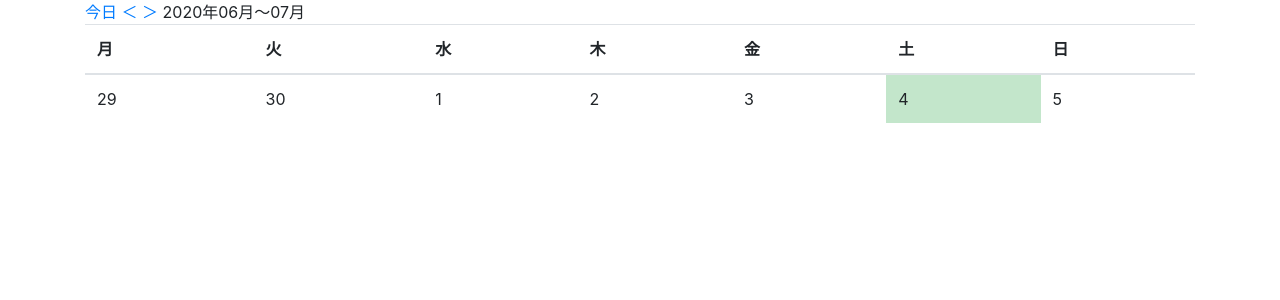
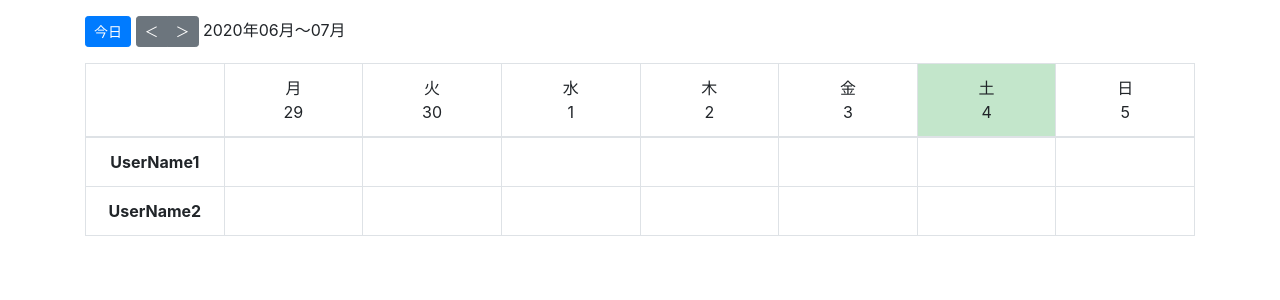
Before and after one commit to sakagami0615/ReservationSystem, a Django app: page /crs/week/ in a window 1280 px wide. Shown: the top 300 px of the page. Run offline with Django 3.2, Linux system fonts and the light colour scheme; some libraries are stand-ins or nearby versions.

Commit message:
update:表のレイアウト修正、ボタンのレイアウト修正
bootstrapを使用したレイアウトに修正

```diff
--- a/project/crs/mixins.py
+++ b/project/crs/mixins.py
@@ -38,17 +38,19 @@ class WeekCalendarMixin(BaseCalendarMixin):
 	def get_week_calendar(self):
 		self.setup_calendar()
 		days = self.get_week_days()
-		first = days[0]
-		last = days[-1]
+		week_names = self.get_week_names()
+		week_first_day = days[0]
+		week_last_day = days[-1]
+
+		week_days = [{'day': day, 'week_name': week_name} for (day, week_name) in zip(days, week_names)]
 
 		# 週間カレンダー情報の入った辞書を作成
 		calendar_data = {
 			'now': datetime.date.today(),
-			'week_days': days,
-			'week_previous': first - datetime.timedelta(days=7),
-			'week_next': first + datetime.timedelta(days=7),
-			'week_names': self.get_week_names(),
-			'week_first': first,
-			'week_last': last,
+			'week_days': week_days,
+			'week_prev_day': week_first_day - datetime.timedelta(days=7),
+			'week_next_day': week_last_day + datetime.timedelta(days=7),
+			'week_first_day': week_first_day,
+			'week_last_day': week_last_day,
 		}
 		return calendar_data
--- a/project/crs/templates/crs/week.html
+++ b/project/crs/templates/crs/week.html
@@ -1,35 +1,55 @@
 {% extends 'crs/base.html' %}
 {% block content %}
 
-    <a href="{% url 'crs:week' now.year now.month  now.day %}">今日</a>
-    <a href="{% url 'crs:week' week_previous.year week_previous.month  week_previous.day %}">＜</a>
-    <a href="{% url 'crs:week' week_next.year week_next.month  week_next.day %}">＞</a>
-    {% if week_first.month == week_last.month %}
-        {{ week_first | date:"Y年m月" }}
+    <a href="{% url 'crs:week' now.year now.month  now.day %}" class="btn btn-primary btn-sm my-3">今日</a>
+
+    <div class="btn-group btn-group-sm" role="group" aria-label="Basic example">
+        <a href="{% url 'crs:week' week_prev_day.year week_prev_day.month  week_prev_day.day %}" button type="button" class="btn btn-secondary">＜</a>
+        <a href="{% url 'crs:week' week_next_day.year week_next_day.month  week_next_day.day %}" button type="button" class="btn btn-secondary">＞</a>
+    </div>
+
+    {% if week_first_day.month == week_last_day.month %}
+        {{ week_first_day | date:"Y年m月" }}
     {% else %}
-        {{ week_first | date:"Y年m月" }}〜{{ week_last | date:"m月" }}
+        {{ week_first_day | date:"Y年m月" }}〜{{ week_last_day | date:"m月" }}
     {% endif %}
 
-    <table class="table">
+    <table class="table table-bordered" width="100%" style="table-layout: fixed;">
         <thead>
         <tr>
-            {% for w in week_names %}
-                <th>{{ w }}</th>
+            <td></td>
+            {% for item in week_days %}
+                {% if now == item.day %}
+                    <td class="table-success">
+                {% else %}
+                    <td>
+                {% endif %}
+                <div class="text-center">{{ item.week_name }}</div>
+                <div class="text-center">{{ item.day.day }}</div>
+            </td>
             {% endfor %}
         </tr>
         </thead>
         <tbody>
+
+        <!-- Use Test Begin -->
         <tr>
-            {% for day in week_days %}
-                {% if now == day %}
-                    <td class="table-success">
-                        {% else %}
-                    <td>
-                {% endif %}
-            {{ day.day }}
-            </td>
+            <th><div class="text-center">UserName1</div></th>
+
+            {% for item in week_days %}
+                <td></td>
             {% endfor %}
         </tr>
+
+        <tr>
+            <th><div class="text-center">UserName2</div></th>
+
+            {% for item in week_days %}
+                <td></td>
+            {% endfor %}
+        </tr>
+        <!-- Use Test END -->
+
         </tbody>
     </table>
 {% endblock %}
```
